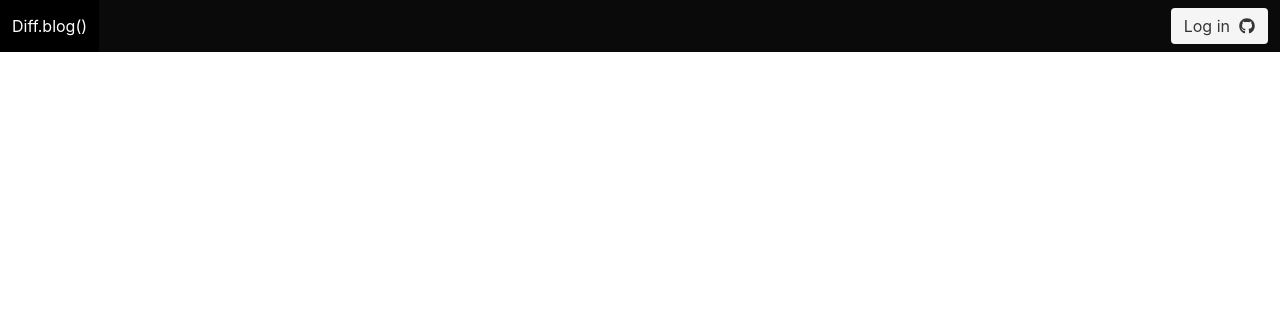
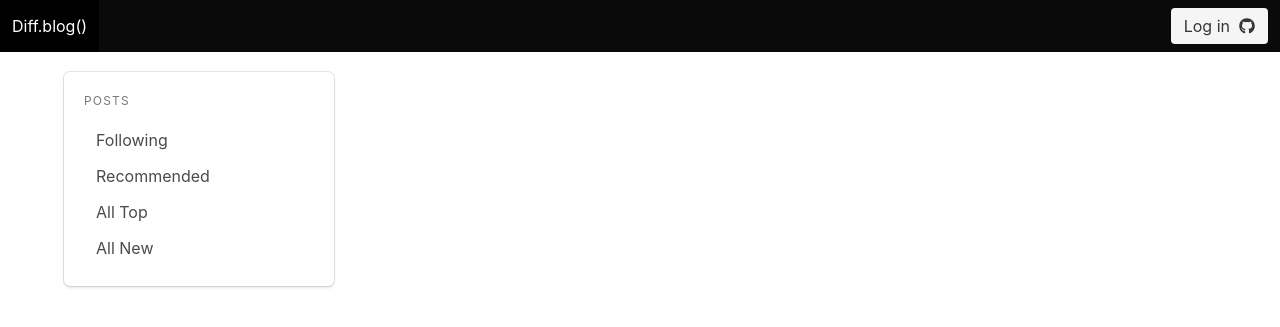
Before and after one commit to diffblog/diff.blog, a Django app: template templates/home.html in a window 1280 px wide. Shown: the top 327 px of the page. Run offline with Django 3.2, Linux system fonts and the light colour scheme; the template is opened without the code that fills it, so the values that code supplies are empty; some libraries are stand-ins or nearby versions.

Commit message:
feed: Add menu for posts.

```diff
--- a/templates/home.html
+++ b/templates/home.html
@@ -3,8 +3,25 @@
 {% block content %}
 <section class="section">
   <div class="container">
-      <div id="home_feed">
-
+      <div class="columns">
+        <div class="column is-one-quarter">
+          <div class="box">
+            <aside class="menu">
+                <p class="menu-label">
+                  Posts
+                </p>
+                <ul class="menu-list">
+                  <li><a>Following</a></li>
+                  <li><a>Recommended</a></li>
+                  <li><a>All Top</a></li>
+                  <li><a>All New</a></li>
+                </ul>
+              </aside>
+            </div>
+        </div>
+        <div class="column is-two-thirds">
+          <div id="home_feed"></div>
+        </div>
       </div>
   </div>
 </section>
```
